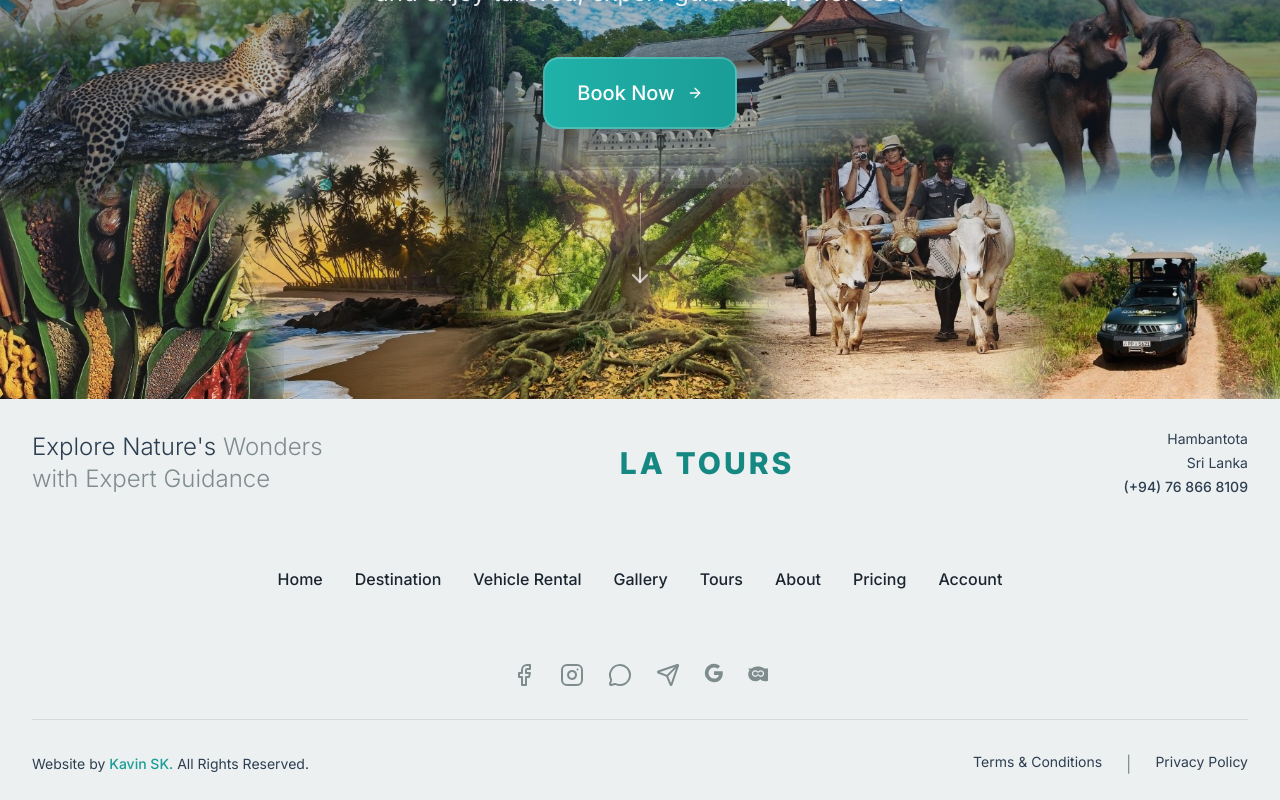
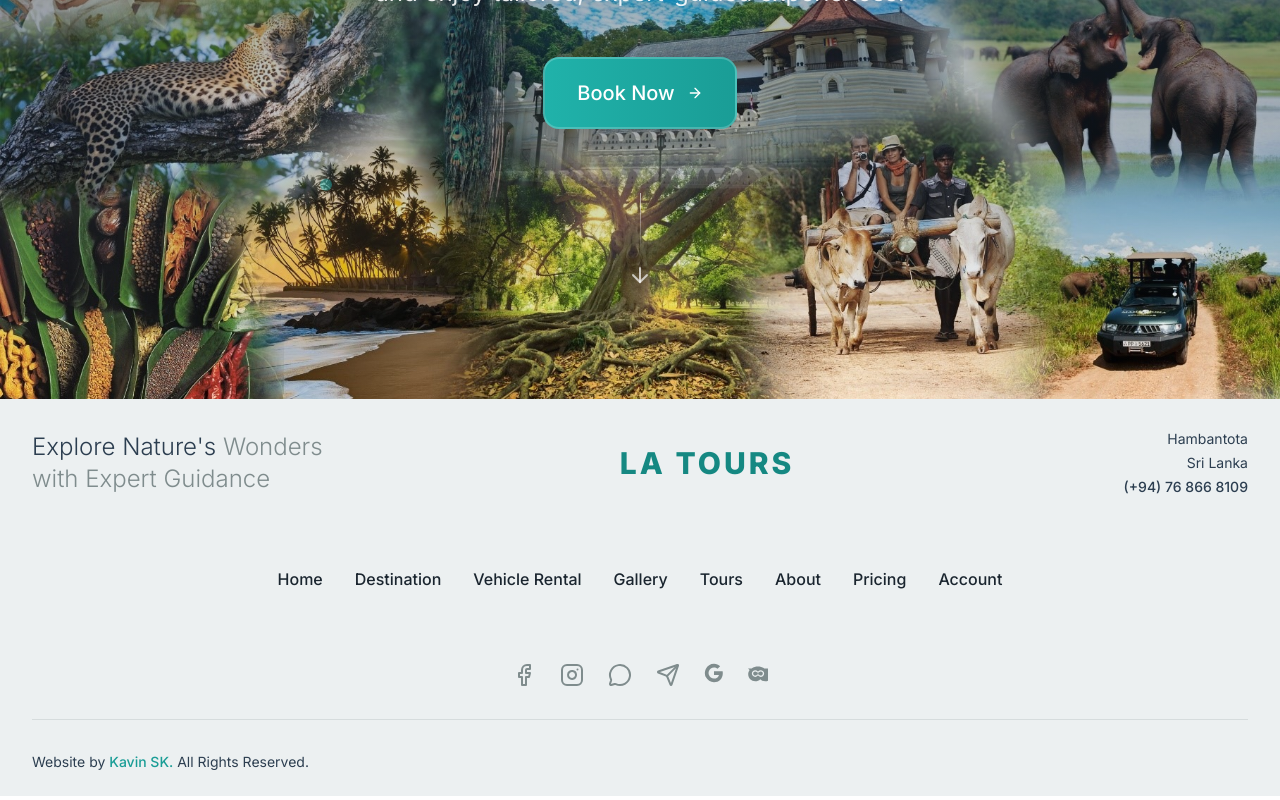
Before and after one commit to kavinsk23/la-tours, a React (Create React App) app: page / in a window 1280 px wide. Shown: the part 7441-8241 px from the top of the page. Built offline with nearby package versions, Linux system fonts and the light colour scheme.

Commit message:
finalised 5

```diff
--- a/src/components/layout/Footer.tsx
+++ b/src/components/layout/Footer.tsx
@@ -246,22 +246,6 @@ const Footer: React.FC = () => {
             </a>{" "}
             All Rights Reserved.
           </p>
-
-          <div className="flex space-x-6">
-            <a
-              href="#"
-              className="text-midnight hover:text-ceylon-600 transition-colors duration-300 font-sans text-sm"
-            >
-              Terms & Conditions
-            </a>
-            <span className="text-steel">|</span>
-            <a
-              href="#"
-              className="text-midnight hover:text-ceylon-600 transition-colors duration-300 font-sans text-sm"
-            >
-              Privacy Policy
-            </a>
-          </div>
         </div>
       </div>
     </footer>
```
